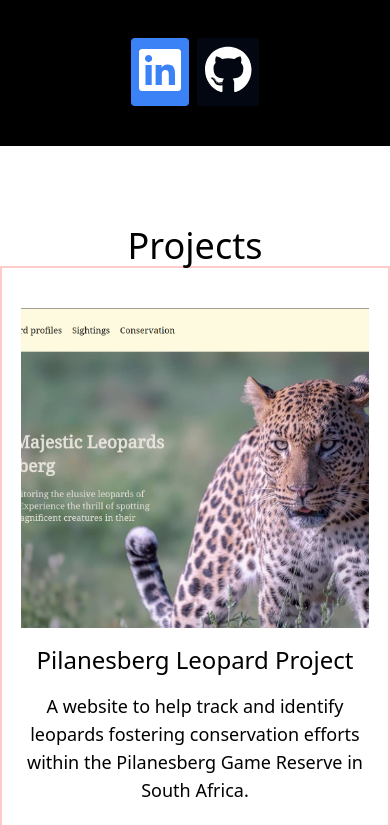
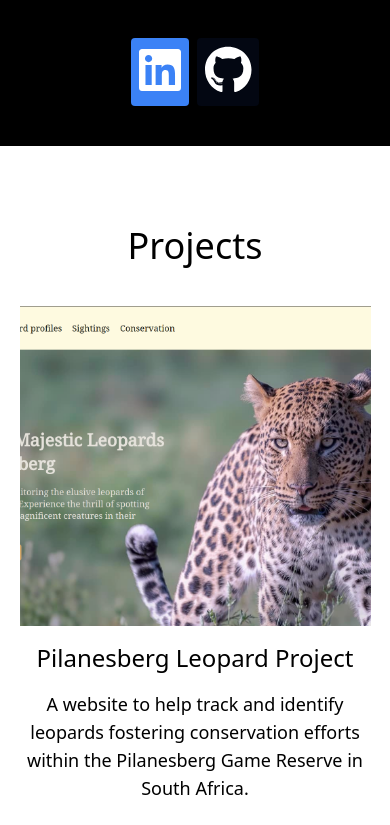
Before and after one commit to kyleabrahamse/portfolio, a Next.js app: page / in a window 390 px wide. Shown: the part 506-1331 px from the top of the page. Built offline with nearby package versions, Linux system fonts and the light colour scheme.

Commit message:
I fix after merge and revert

```diff
--- a/app/components/projects.tsx
+++ b/app/components/projects.tsx
@@ -8,13 +8,13 @@ const Projects = () => {
   return (
     <div className="pt-20 pb-20">
       <h1 className="text-center text-4xl">Projects</h1>
-      <div className="flex flex-col sm:flex-row gap-12 sm:gap-3 justify-center text-center pt-10  border-2 border-red-200">
-        <div className="P-container flex flex-col mx-auto sm:mx-auto">
+      <div className="flex flex-col sm:flex-row gap-12 sm:gap-3 justify-center text-center pt-10 ">
+        <div className="P-container flex flex-col mx-auto sm:mx-0 ">
           <Image
             src="/images/leopard.png"
             alt="Project"
-            width={1000}
-            height={1000}
+            width={500}
+            height={500}
             className="bg-cover h-80 w-96 object-cover mx-auto"
           />
           <h2 className="text-2xl pt-4">Pilanesberg Leopard Project</h2>
@@ -32,7 +32,7 @@ const Projects = () => {
             </Link>
           </div>
         </div>
-        <div className="P-container flex flex-col mx-auto sm:mx-0">
+        <div className="P-container flex flex-col mx-auto sm:mx-0 ">
           <Image
             src="/images/holiday.png"
             alt="project"
@@ -57,12 +57,12 @@ const Projects = () => {
             </Link>
           </div>
         </div>
-        <div className="P-container flex flex-col mx-auto sm:mx-0">
+        <div className="P-container flex flex-col mx-auto sm:mx-0 ">
           <Image
             src="/images/recipe.png"
             alt="project"
-            width="500"
-            height="500"
+            width={500}
+            height={500}
             className="bg-cover h-80 w-96 object-cover mx-auto"
           />
           <h2 className="text-2xl pt-4">Recipe Planner</h2>
```
